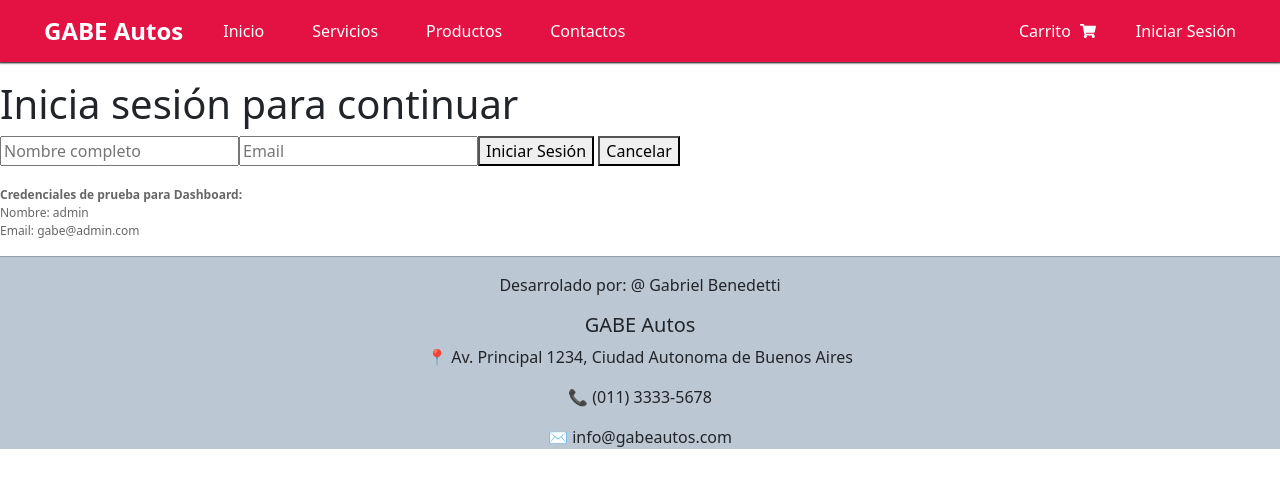
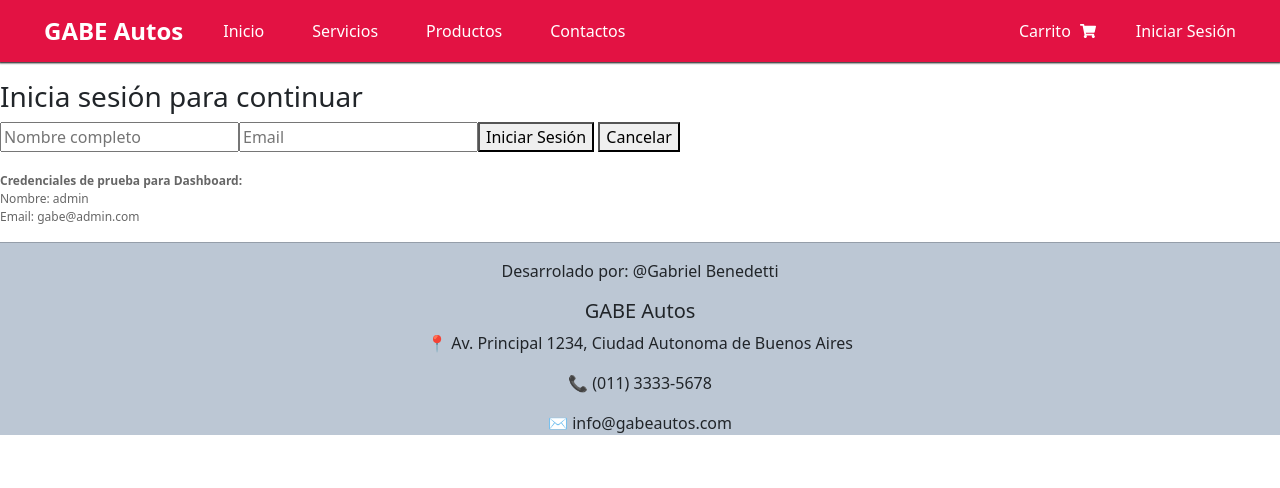
Before and after one commit to ceagabe/FinalReact, a React (Vite) app: page /iniciar-sesion in a window 1280 px wide. Shown: the top 488 px of the page. Built offline with nearby package versions, Linux system fonts and the light colour scheme; no server answers.

Commit message:
doceavo commit

```diff
--- a/package.json
+++ b/package.json
@@ -25,6 +25,7 @@
     "@types/react": "^19.1.13",
     "@types/react-dom": "^19.1.9",
     "@vitejs/plugin-react": "^5.0.3",
+    "baseline-browser-mapping": "^2.9.3",
     "eslint": "^9.36.0",
     "eslint-plugin-react-hooks": "^5.2.0",
     "eslint-plugin-react-refresh": "^0.4.20",
--- a/src/pages/Footer.jsx
+++ b/src/pages/Footer.jsx
@@ -7,7 +7,7 @@ function Footer() {
     <footer>
       <>
         <hr />
-        <p>Desarrolado por:  @ Gabriel Benedetti </p>
+        <p>Desarrolado por:  @Gabriel Benedetti </p>
 
         <h5>GABE Autos</h5>
         <p  >📍 Av. Principal 1234, Ciudad Autonoma de Buenos Aires</p>
--- a/src/pages/IniciarSesion.jsx
+++ b/src/pages/IniciarSesion.jsx
@@ -44,7 +44,7 @@ export default function IniciarSesion() {
 
   return (
     <div>
-      <h1>Inicia sesión para continuar</h1>
+      <h3>Inicia sesión para continuar</h3>
       <form onSubmit={manejarEnvio}>
         <input
           type="text"
```
Also changed, not shown: 1 other file (tests, documents, lock files or other folders).
